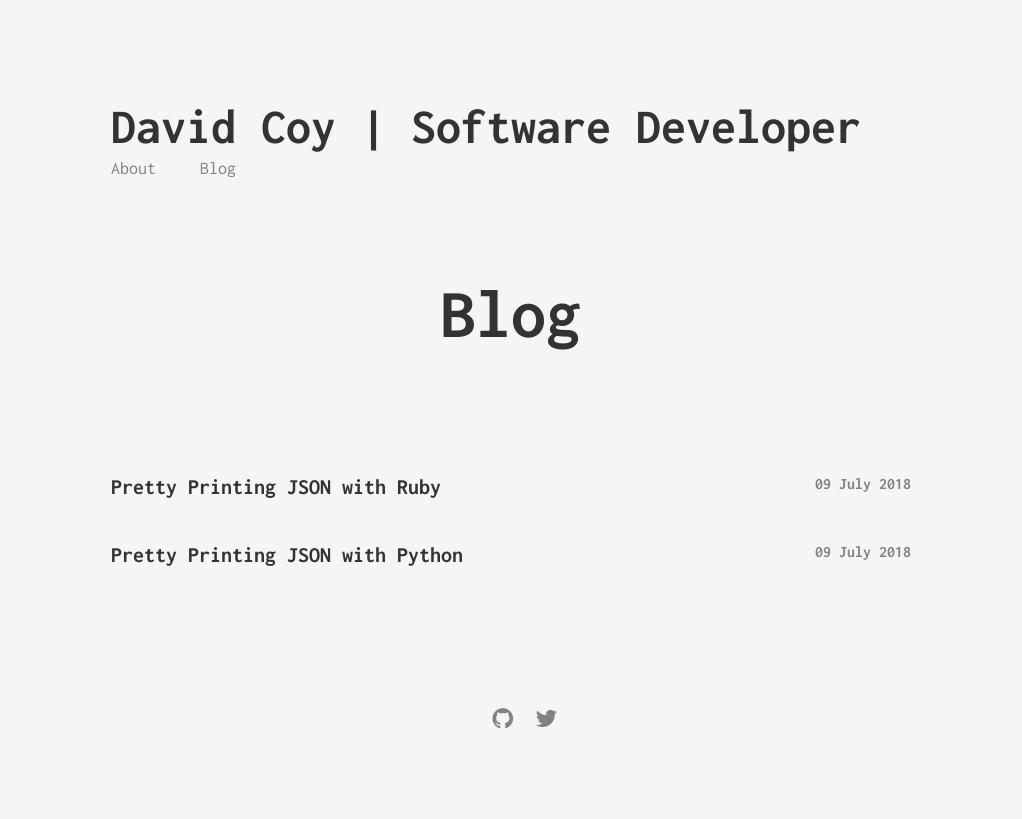
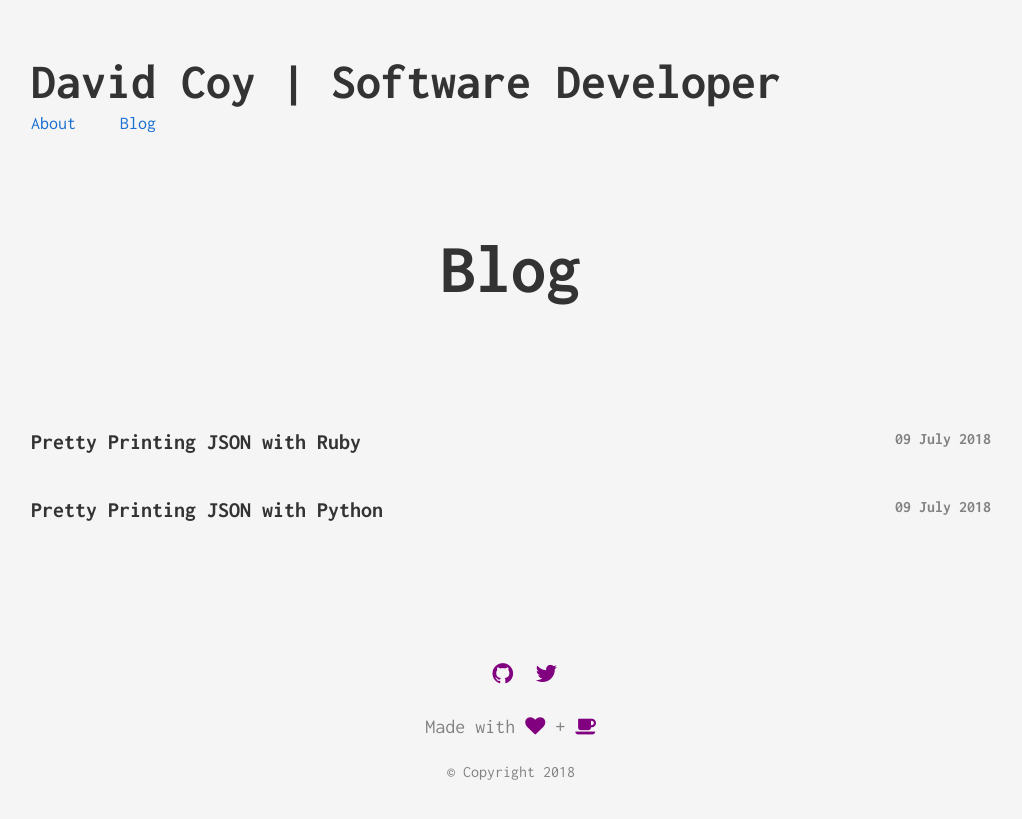
Before and after one commit to dcoy/new-blog-build, a Jekyll site: the page built from index.html, in a window 1280 px wide. Shown: the top 819 px of the page, without its empty margins (129-1151 px from the left). Built offline with Jekyll 4.4.1, drawn with Linux system fonts in a browser that asks for light colours.

Commit message:
Add footer and styling updates

```diff
--- a/_includes/footer.html
+++ b/_includes/footer.html
@@ -27,4 +27,9 @@
             </a>
         {% endif %}
     </ul>
+    <div>
+        <p>Made with <i class="fa fa-heart"></i> + <i class="fa fa-coffee"></i></p>
+        © Copyright {{ site.time | date: '%Y' }}
+    </div>
+
 </div>
--- a/_sass/_default.scss
+++ b/_sass/_default.scss
@@ -64,8 +64,8 @@ strong {
 
 /* =Header */
 .wrapper {
-    max-width: 800px;
-    margin: 100px auto;
+    max-width: 60rem;
+    margin: 55px auto;
 }
 
 .header {
@@ -103,6 +103,7 @@ strong {
 
 .menu__entry a {
     font-weight: 400;
+    color: $nice-blue;
 }
 
 .social-links {
@@ -115,6 +116,30 @@ strong {
 .social-links__entry {
     display: inline-block;
     margin-left: 10px;
+}
+
+.fa {
+    color: purple;
+}
+
+.fa:hover {
+    transition: 0.8s ease-out;
+}
+
+.fa-heart:hover {
+    color: red;
+}
+
+.fa-twitter:hover {
+    color: $twit-blue;
+}
+
+.fa-github:hover {
+    color: $github;
+}
+
+.fa-gitlab:hover {
+    color: $gitlab;
 }
 
 /* =Titles */
--- a/css/main.scss
+++ b/css/main.scss
@@ -9,6 +9,11 @@ sitemap:
 $dorian: #F5F5F5;
 $iron: #333333;
 $cloudy: #828282;
+$twit-blue: #1da1f2;
+$linked-in: #0077B5;
+$gitlab: #fc6d26;
+$nice-blue: #196FD2;
+$github: #000;
 
 @import
     "mixins",
```
